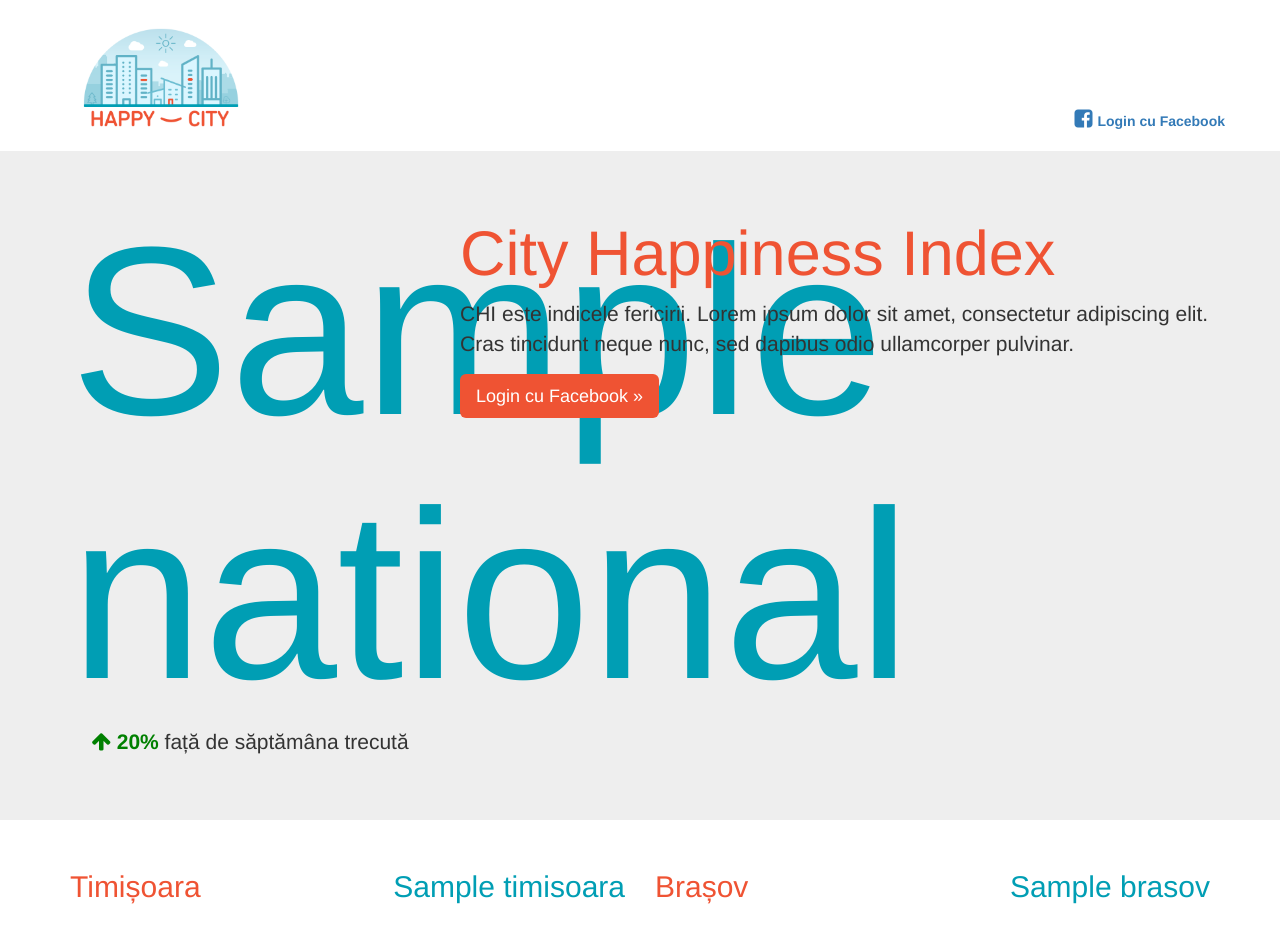
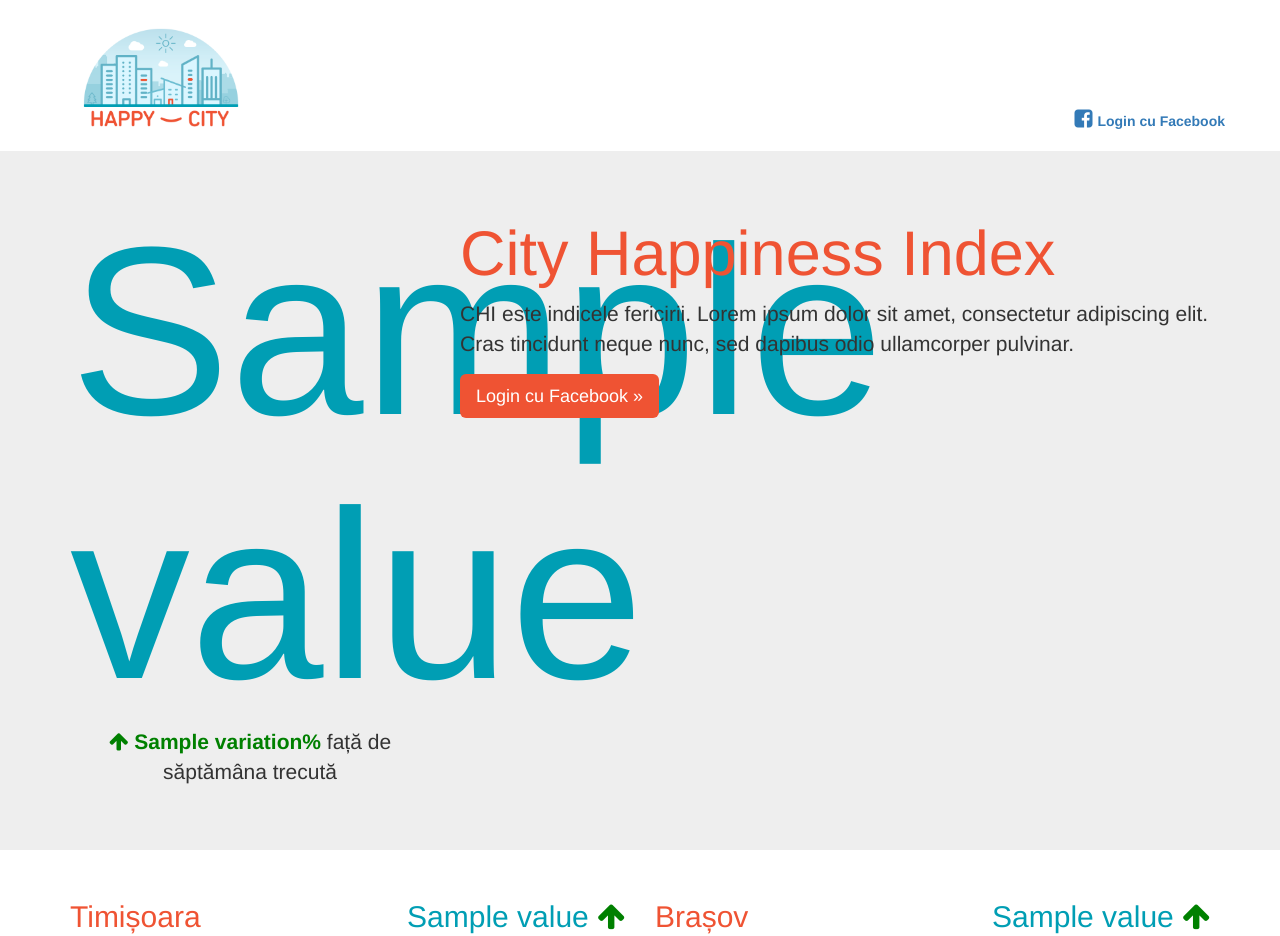
Before and after one commit to hacktm15/happycity, a CodeIgniter app: the page made by application/views/main.php in a window 1280 px wide. Shown: the top 936 px of the page. Run offline with CodeIgniter, Linux system fonts and the light colour scheme; the template is opened without the code that fills it: most values are stand-ins (such as "Sample title", 1, 10 or a date in 2020); some libraries are stand-ins or nearby versions; grey boxes are pictures that could not be loaded.

Commit message:
city & national trend

```diff
--- /dev/null
+++ b/application/views/includes/city-trend.php
@@ -0,0 +1,7 @@
+<?php if ($cities[$city]['variation'] > 0): ?>
+    <span class="trend-positive"><i class="fa fa-arrow-up"></i> <?=$cities[$city]['variation']; ?>%</span>
+<?php elseif ($cities['Timisoara']['variation'] < 0): ?>
+    <span class="trend-negative"><i class="fa fa-arrow-down"></i> <?=$cities[$city]['variation']; ?>%</span>
+<?php else: ?>
+    <span class="trend-positive"><i class="fa fa-arrow-right"></i> <?=$cities[$city]['variation']; ?>%</span>
+<?php endif; ?>
--- a/application/views/main.php
+++ b/application/views/main.php
@@ -7,8 +7,16 @@
 		<div class="row">
 
             <div class="col-md-4 text-center">
-                <p class="indice"><?=$cities['national']; ?></p>
-                <p class="indice-trend"><span class="trend-positive"><i class="fa fa-arrow-up"></i> 20%</span> față de săptămâna trecută</p>
+                <p class="indice"><?=$cities['national']['value']; ?></p>
+                <p class="indice-trend">
+                    <?php if ($cities['national']['variation'] > 0): ?>
+                        <span class="trend-positive"><i class="fa fa-arrow-up"></i> <?=$cities['national']['variation']; ?>%</span> față de săptămâna trecută
+                    <?php elseif ($cities['national']['variation'] < 0): ?>
+                        <span class="trend-negative"><i class="fa fa-arrow-down"></i> <?=$cities['national']['variation']; ?>%</span> față de săptămâna trecută
+                    <?php else: ?>
+                        <span class="trend-positive"><i class="fa fa-arrow-right"></i> <?=$cities['national']['variation']; ?>%</span> față de săptămâna trecută
+                    <?php endif; ?>
+                </p>
             </div>
 
             <div class="col-md-8">
@@ -35,8 +43,10 @@
 
 		<div class="col-md-6">
 			<div class="row">
-                                <div class="col-md-6 city-label"><h2>Timișoara</h2></div>
-                                <div class="col-md-6 city-indice"><h2><?= $cities['Timisoara'] ?></h2></div>
+                <div class="col-md-6 city-label"><h2>Timișoara</h2></div>
+                <div class="col-md-6 city-indice">
+                    <h2><?= $cities['Timisoara']['value'] ?><?php $this->view('includes/city-trend', ['city' => 'Timisoara']); ?></h2>
+                </div>
 			</div>
 			<div class="embed-responsive embed-responsive-4by3">
 	            <iframe src="http://happycity.xyz:3000/dashboard-solo/db/curiosity?panelId=1&fullscreen&from=now-15m&to=now&theme=light" width="450" height="100" frameborder="0"></iframe>
@@ -45,8 +55,10 @@
 
 		<div class="col-md-6">
 			<div class="row">
-                                <div class="col-md-6 city-label"><h2>Brașov</h2></div>
-                                <div class="col-md-6 city-indice"><h2><?= $cities['Brasov'] ?></h2></div>
+                <div class="col-md-6 city-label"><h2>Brașov</h2></div>
+                <div class="col-md-6 city-indice">
+                    <h2><?= $cities['Brasov']['value'] ?><?php $this->view('includes/city-trend', ['city' => 'Brasov']); ?></h2>
+                </div>
 			</div>
 			<div class="embed-responsive embed-responsive-4by3">
 	            <iframe src="http://happycity.xyz:3000/dashboard-solo/db/curiosity?panelId=1&fullscreen&from=now-15m&to=now&theme=light" width="450" height="100" frameborder="0"></iframe>
@@ -54,13 +66,13 @@
 		</div>
 
     </div>
-
+<?php /*
     <div class="row">
 
         <div class="col-md-6">
             <div class="row">
                 <div class="col-md-6 city-label"><h2>București</h2></div>
-                <div class="col-md-6 city-indice"><h2><?= $cities['Bucuresti'] ?></h2></div>
+                <div class="col-md-6 city-indice"><h2><?= $cities['Bucuresti']['value'] ?></h2></div>
             </div>
             <div class="embed-responsive embed-responsive-4by3">
                 <iframe src="http://happycity.xyz:3000/dashboard-solo/db/curiosity?panelId=1&fullscreen&from=now-15m&to=now&theme=light" width="450" height="100" frameborder="0"></iframe>
@@ -70,21 +82,22 @@
         <div class="col-md-6">
             <div class="row">
                 <div class="col-md-6 city-label"><h2>Cluj-Napoca</h2></div>
-                <div class="col-md-6 city-indice"><h2><?= $cities['Cluj'] ?></h2></div>
+                <div class="col-md-6 city-indice"><h2><?= $cities['Cluj']['value'] ?></h2></div>
             </div>
             <div class="embed-responsive embed-responsive-4by3">
                 <iframe src="http://happycity.xyz:3000/dashboard-solo/db/curiosity?panelId=1&fullscreen&from=now-15m&to=now&theme=light" width="450" height="100" frameborder="0"></iframe>
             </div>
         </div>
-
     </div>
-
+*/ ?>
     <div class="row">
 
 		<div class="col-md-6">
 			<div class="row">
-                                <div class="col-md-6 city-label"><h2>Constanța</h2></div>
-                                <div class="col-md-6 city-indice"><h2><?= $cities['Constanta'] ?></h2></div>
+                <div class="col-md-6 city-label"><h2>Constanța</h2></div>
+                <div class="col-md-6 city-indice">
+                    <h2><?= $cities['Constanta']['value'] ?><?php $this->view('includes/city-trend', ['city' => 'Constanta']); ?></h2>
+                </div>
 			</div>
 			<div class="embed-responsive embed-responsive-4by3">
 				<iframe src="http://happycity.xyz:3000/dashboard-solo/db/curiosity?panelId=4&fullscreen&from=now-15m&to=now&theme=light" width="450" height="100" frameborder="0"></iframe>
@@ -93,8 +106,10 @@
 
 		<div class="col-md-6">
 			<div class="row">
-                                <div class="col-md-6 city-label"><h2>Oradea</h2></div>
-                                <div class="col-md-6 city-indice"><h2><?= $cities['Oradea'] ?></h2></div>
+                <div class="col-md-6 city-label"><h2>Oradea</h2></div>
+                <div class="col-md-6 city-indice">
+                    <h2><?= $cities['Oradea']['value'] ?><?php $this->view('includes/city-trend', ['city' => 'Oradea']); ?></h2>
+                </div>
 			</div>
 			<div class="embed-responsive embed-responsive-4by3">
 				<iframe src="http://happycity.xyz:3000/dashboard-solo/db/curiosity?panelId=5&fullscreen&from=now-15m&to=now&theme=light" width="450" height="100" frameborder="0"></iframe>
```
Also changed, not shown: application/controllers/Welcome.php (+31 -8 lines).
